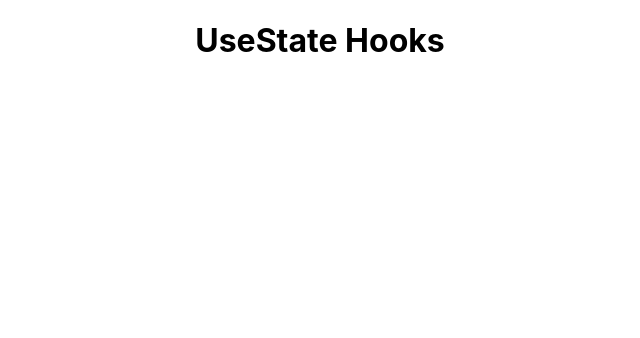
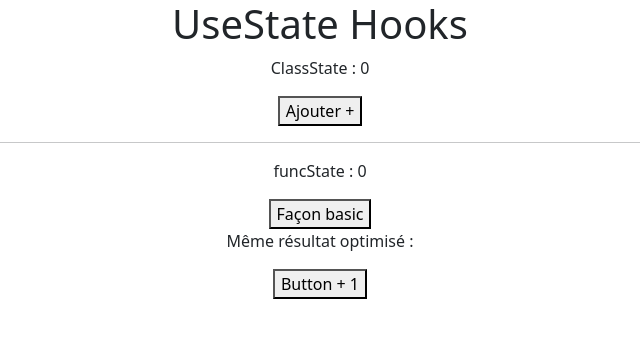
Before and after one commit to aymerick772/React_Learn, a React (Create React App) app: page / in a window 1280 px wide. Shown: the top 338 px of the page, without its empty margins (320-960 px from the left). Built offline with nearby package versions, Linux system fonts and the light colour scheme; the HTML template or start-up script is replaced by a standard one.

Commit message:
useState React, méthode pour avoir un état dans une fonction

```diff
--- a/package.json
+++ b/package.json
@@ -6,6 +6,7 @@
     "@testing-library/jest-dom": "^5.16.5",
     "@testing-library/react": "^13.4.0",
     "@testing-library/user-event": "^13.5.0",
+    "bootstrap": "^5.3.0-alpha1",
     "react": "^18.2.0",
     "react-dom": "^18.2.0",
     "react-scripts": "5.0.1",
--- a/src/App.js
+++ b/src/App.js
@@ -1,5 +1,7 @@
 import './App.css';
 import React, {Component} from 'react'
+import ClassState from './components/ClassState';
+import FunctState from './components/FunctState';
 
 class App extends Component {
 
@@ -8,7 +10,10 @@ class App extends Component {
   render(){
     return (
       <div className="App">
-        <h1>UseState Hooks</h1>
+        <h1 className='text-center'>UseState Hooks</h1>
+        <ClassState/>
+        <hr />
+        <FunctState/>
       </div>
     );
   }
--- /dev/null
+++ b/src/components/ClassState.js
@@ -0,0 +1,40 @@
+import React, {Component} from "react";
+
+
+class ClassState extends Component {
+    constructor(props) {
+        super(props);
+        this.state = {
+            counter : 0,
+        }
+    }
+
+    ////Methode 1 , pas recommandé
+    // AddOne = (e) =>{
+    //     this.setState({
+    //         counter: this.state.counter + 1
+    //     })
+    // }
+
+    ////Méthode 2, recommandé
+    AddOne = (e) =>{
+        // console.log(e);
+        this.setState((prevState)=>{
+            console.log(prevState)
+            return{
+                counter: prevState.counter + 1
+            }
+
+        })
+    }
+    render() {
+        return(
+            <div className="">
+                <p>ClassState : {this.state.counter}</p>
+                <button onClick={this.AddOne}>Ajouter +</button>
+            </div>
+        )
+    }
+}
+
+export default ClassState;
--- /dev/null
+++ b/src/components/FunctState.js
@@ -0,0 +1,33 @@
+import React, {useState} from "react";
+
+
+//useState est une façon pour avoir un state sans avoir a utilié les class
+const FunctState = () =>{
+    //Comment faire si on a un objet ?
+   const [counter, setCounter] = useState(0);
+
+   console.log(counter);
+
+//    Comme dans la class, cette methode n'es pas la meilleur
+//    const addOne = () =>{
+//     setCounter(counter + 1)
+//    }
+// Priviligié cette metode =>
+   const addOne = () =>{
+    setCounter(prevCounter =>(
+        prevCounter + 1
+        ))
+   }
+
+    return (
+        <div className="">
+             <p>funcState : {counter}</p>
+            <button onClick={addOne}>Façon basic </button>
+
+            <p>Même résultat optimisé : </p>
+            <button onClick={ () => setCounter(prevCounter => prevCounter + 1)}>Button + 1</button>
+        </div>
+    )
+}
+
+export default FunctState;
--- a/src/index.js
+++ b/src/index.js
@@ -3,6 +3,7 @@ import ReactDOM from 'react-dom/client';
 import './index.css';
 import App from './App';
 import reportWebVitals from './reportWebVitals';
+import 'bootstrap/dist/css/bootstrap.min.css';
 
 const root = ReactDOM.createRoot(document.getElementById('root'));
 root.render(
```
Also changed, not shown: 1 other file (tests, documents, lock files or other folders).
